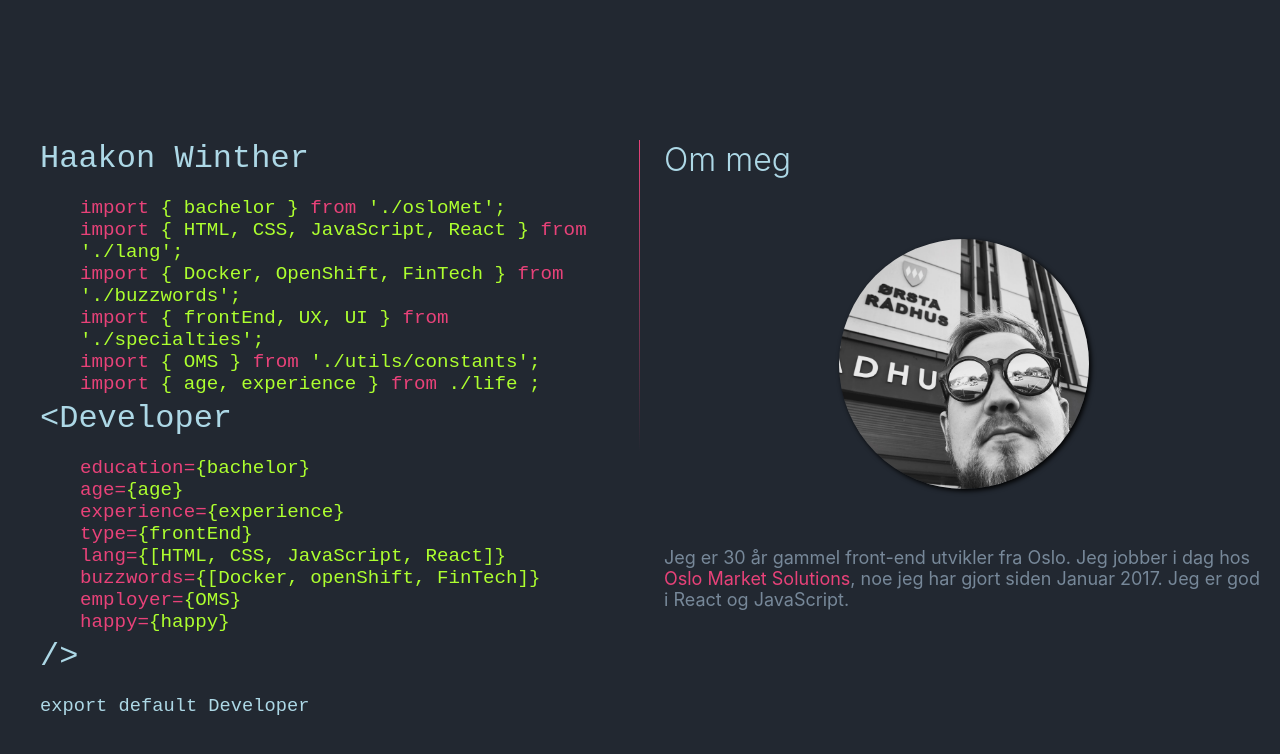
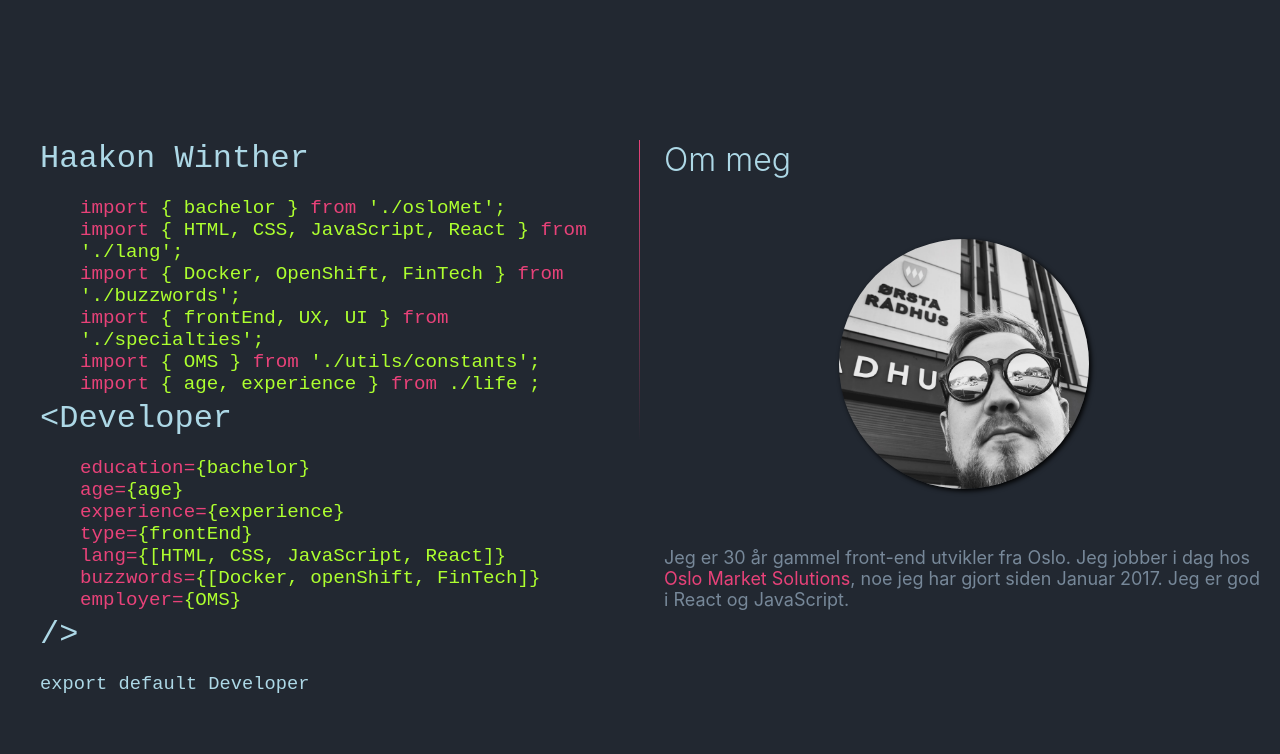
Before and after one commit to HaakonW/haakonw, a React (Create React App) app: page / in a window 1280 px wide. Shown: the top 754 px of the page. Built offline with nearby package versions, Linux system fonts and the light colour scheme.

Commit message:
Removed happy :/

```diff
--- a/src/CodeBlock.js
+++ b/src/CodeBlock.js
@@ -29,12 +29,9 @@ const CodeBlock = () => (
       </li>
       <li>
         employer=
-        <a href="http://wwww.oms.no" target="_blank">
+        <a href="http://wwww.oms.no" target="_blank" rel="noopener noreferrer">
           <span>{'{OMS}'}</span>
         </a>
-      </li>
-      <li>
-        happy=<span>{'{happy}'}</span>
       </li>
     </ul>
     <h2>{' />'}</h2>
```
